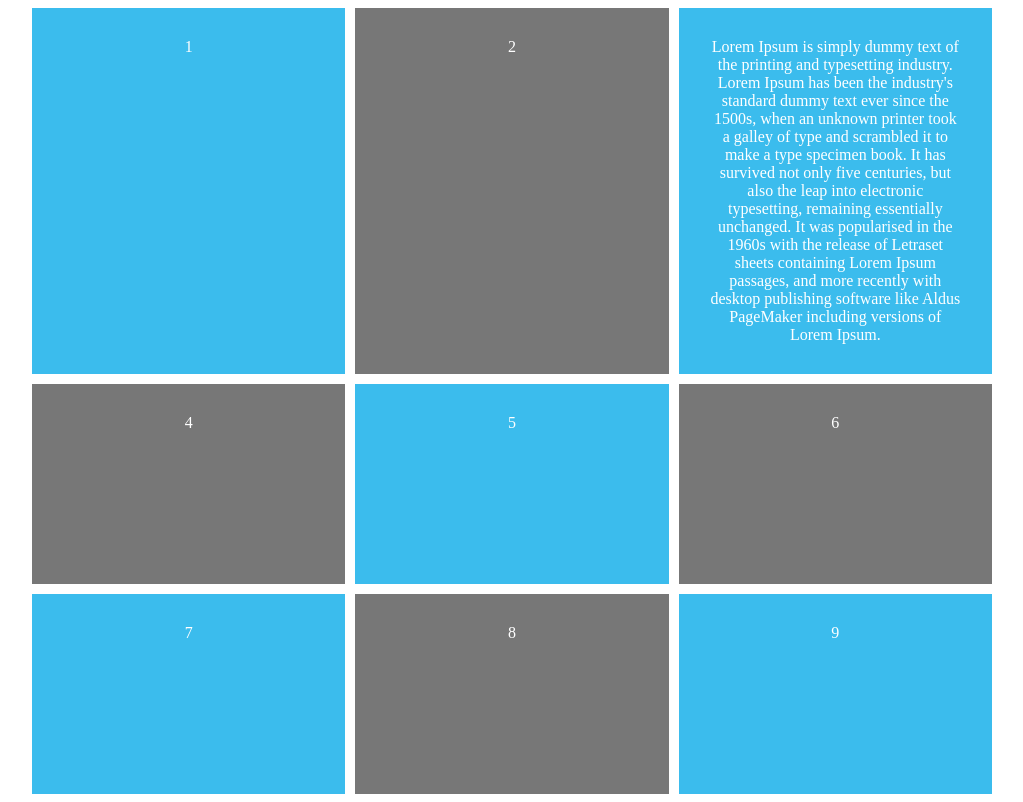
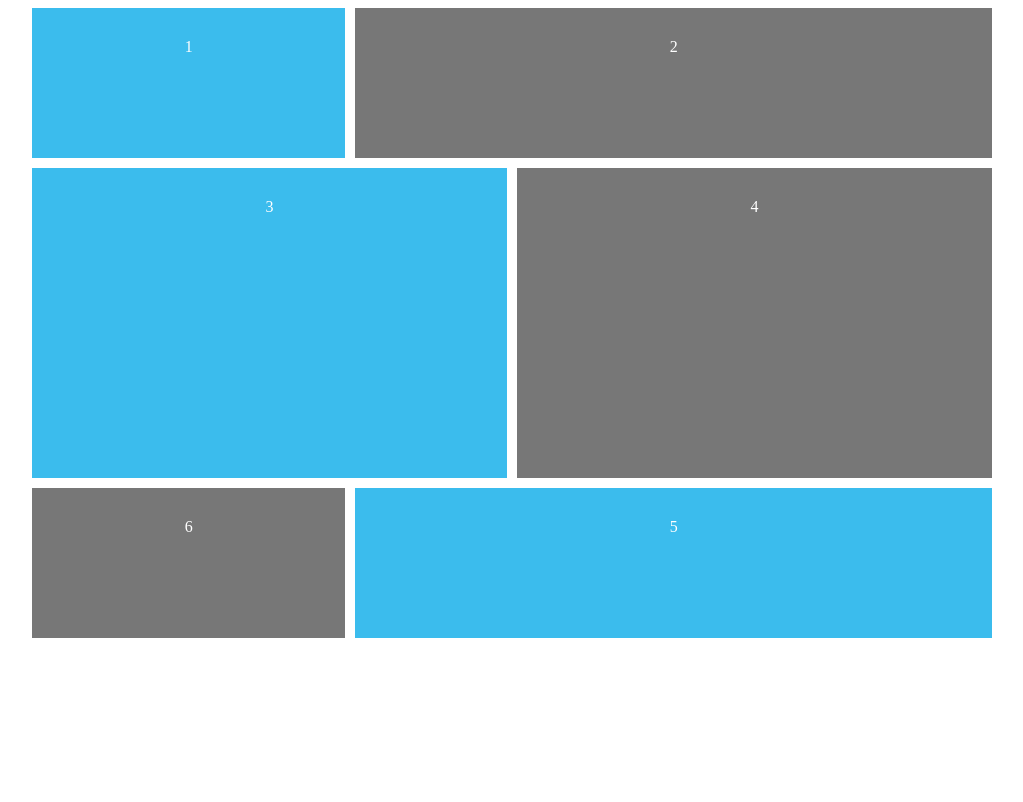
Before and after one commit to oktorakevinarigi/react-css-grid, a React (Create React App) app: page / in a window 1280 px wide. Shown: the whole page, without its empty margins (128-1151 px from the left). Built offline with nearby package versions, Linux system fonts and the light colour scheme.

Commit message:
penjelasan grid-column dan grid-row

```diff
--- /dev/null
+++ b/src/GridLine.css
@@ -0,0 +1,46 @@
+body{
+    color: #fff;
+    font-family: 'Nunito Semibold';
+    text-align: center;
+}
+#content{
+    display: grid;
+    grid-template-columns: repeat(6, 1fr);
+    grid-template-rows: repeat(4, minmax(150px, auto));
+    grid-gap: 10px;
+    max-width: 960px;
+    margin: 0 auto;
+}
+#content div{
+    background: #3bbced;
+    padding: 30px;
+}
+#content div:nth-child(even){
+    background: #777;
+}
+.one{
+    /* ukuran kelas dari dalam display flex akan besar sesuai mulai dan berakhir dari mana start 1 dan end 3 */
+    /* grid-column-start: 1;
+    grid-column-end: 3; */
+    grid-column: 1 / 3;
+}
+.two{
+    grid-column: 3 / 7;
+}
+.three{
+    grid-column: 1 / 4;
+    /* untuk membuat ukuran class three gede kebawah bisa menggunakan grid row */
+    grid-row: 2 / 4;
+}
+.four{
+    grid-column: 4 / 7;
+    grid-row: 2 / 4;
+}
+.five{
+    grid-column: 3 / 7;
+}
+.six{
+    grid-column: 1 / 3;
+    /* jika ada yg kosong atau mau mindahkan posisi bisa menggunakan cara ini */
+    grid-row: 4;
+}
--- /dev/null
+++ b/src/GridLine.js
@@ -0,0 +1,17 @@
+import React from 'react';
+import './GridLine.css';
+
+function GridLine() {
+  return (
+    <div id="content">
+        <div class="one">1</div>
+        <div class="two">2</div>
+        <div class="three">3</div>
+        <div class="four">4</div>
+        <div class="five">5</div>
+        <div class="six">6</div>
+    </div>
+  );
+}
+
+export default GridLine;
--- a/src/index.js
+++ b/src/index.js
@@ -1,9 +1,10 @@
 import React from 'react';
 import ReactDOM from 'react-dom';
-import App from './App';
+// import App from './App';
+import GridLine from './GridLine'
 import * as serviceWorker from './serviceWorker';
 
-ReactDOM.render(<App />, document.getElementById('root'));
+ReactDOM.render(<GridLine />, document.getElementById('root'));
 
 // If you want your app to work offline and load faster, you can change
 // unregister() to register() below. Note this comes with some pitfalls.
```
